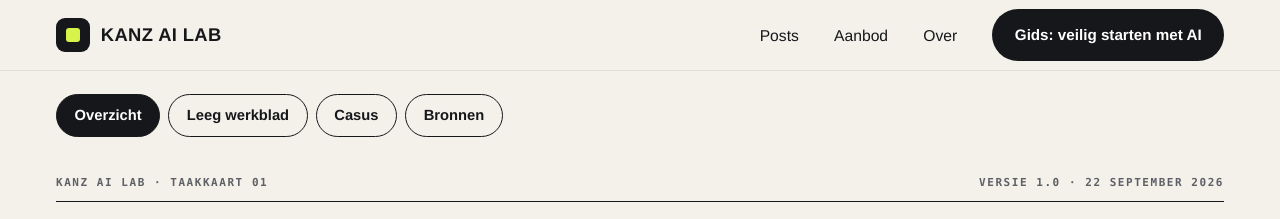
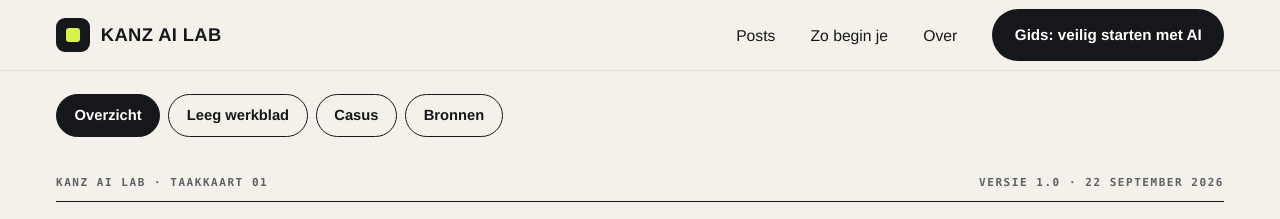
Before and after one commit to kanz-ai-lab-nl/kanz-ai-lab-nl.github.io, a Jekyll site: the page taakkaarten/veilige-mini-proef/index.html, which Jekyll copies as it is, in a window 1280 px wide. Shown: the top 219 px of the page. Built offline with Jekyll 4.4.1, drawn with Linux system fonts in a browser that asks for light colours.

Commit message:
Taak 4: Aanbod wordt Zo begin je (taakkaart)

```diff
--- a/taakkaarten/veilige-mini-proef/index.html
+++ b/taakkaarten/veilige-mini-proef/index.html
@@ -210,7 +210,7 @@
 </style>
 </head>
 <body>
-<header class="top"><div class="w"><a class="brand" href="/"><i></i>KANZ AI Lab</a><div class="menu"><nav aria-label="Menu"><a href="/#posts">Posts</a><a href="/#aanbod">Aanbod</a><a href="/#over">Over</a></nav><a class="cta" href="/gids/">Gids: veilig starten met AI</a></div><details class="mm"><summary>Menu</summary><div class="mi"><nav aria-label="Menu"><a href="/#posts">Posts</a><a href="/#aanbod">Aanbod</a><a href="/#over">Over</a></nav><a class="cta" href="/gids/">Gids: veilig starten met AI</a></div></details></div></header><div class="subnav"><div class="tabs noprint"><a href="/taakkaarten/veilige-mini-proef/" aria-current="page">Overzicht</a><a href="/taakkaarten/veilige-mini-proef/sjabloon/">Leeg werkblad</a><a href="/taakkaarten/veilige-mini-proef/casus/">Casus</a><a href="/taakkaarten/veilige-mini-proef/bronnen/">Bronnen</a></div></div>
+<header class="top"><div class="w"><a class="brand" href="/"><i></i>KANZ AI Lab</a><div class="menu"><nav aria-label="Menu"><a href="/#posts">Posts</a><a href="/#aanbod">Zo begin je</a><a href="/#over">Over</a></nav><a class="cta" href="/gids/">Gids: veilig starten met AI</a></div><details class="mm"><summary>Menu</summary><div class="mi"><nav aria-label="Menu"><a href="/#posts">Posts</a><a href="/#aanbod">Zo begin je</a><a href="/#over">Over</a></nav><a class="cta" href="/gids/">Gids: veilig starten met AI</a></div></details></div></header><div class="subnav"><div class="tabs noprint"><a href="/taakkaarten/veilige-mini-proef/" aria-current="page">Overzicht</a><a href="/taakkaarten/veilige-mini-proef/sjabloon/">Leeg werkblad</a><a href="/taakkaarten/veilige-mini-proef/casus/">Casus</a><a href="/taakkaarten/veilige-mini-proef/bronnen/">Bronnen</a></div></div>
 <main>
 <header class="hero">
   <div class="dateline"><span>KANZ AI Lab · Taakkaart 01</span><span>Versie 1.0 · 22 september 2026</span></div>
```
